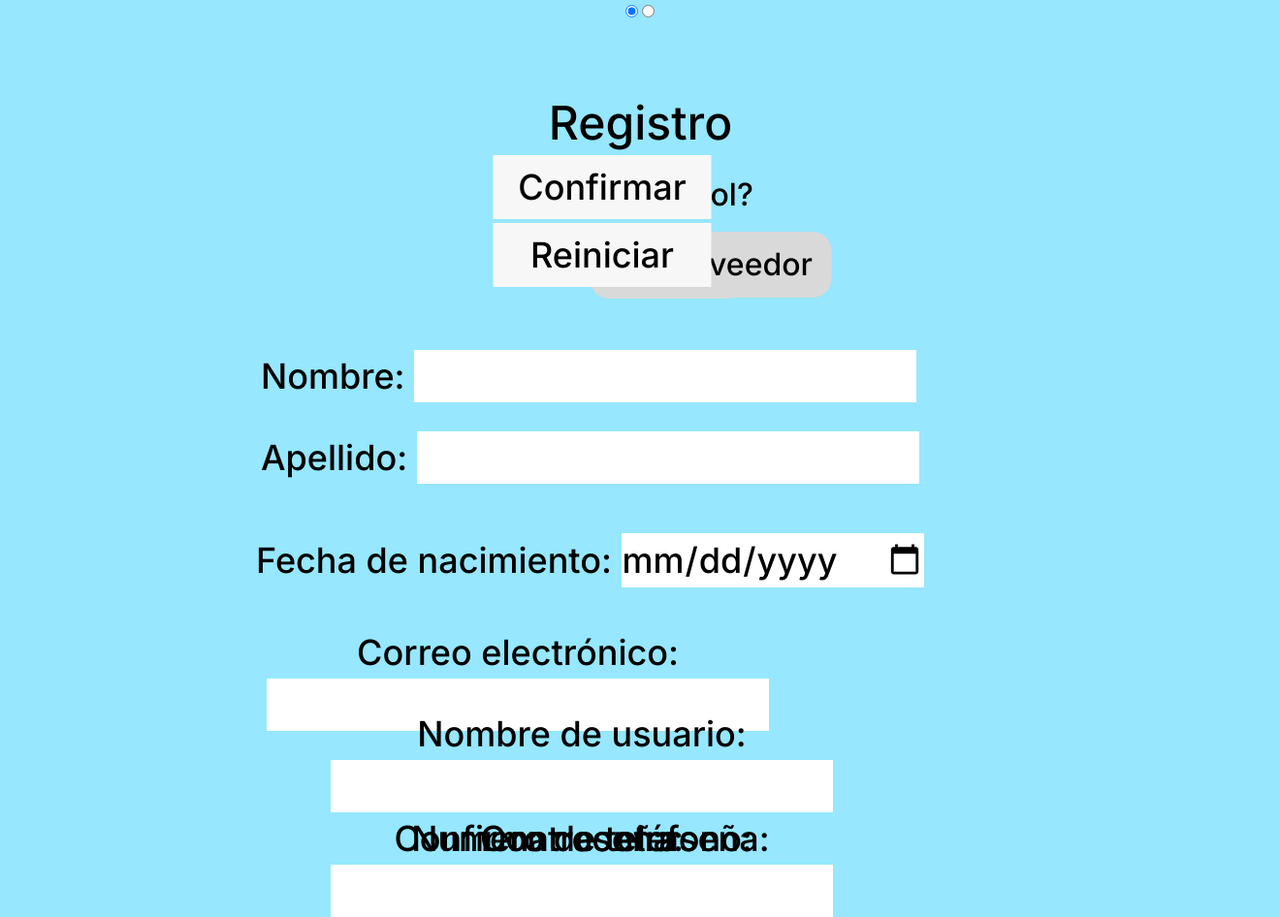
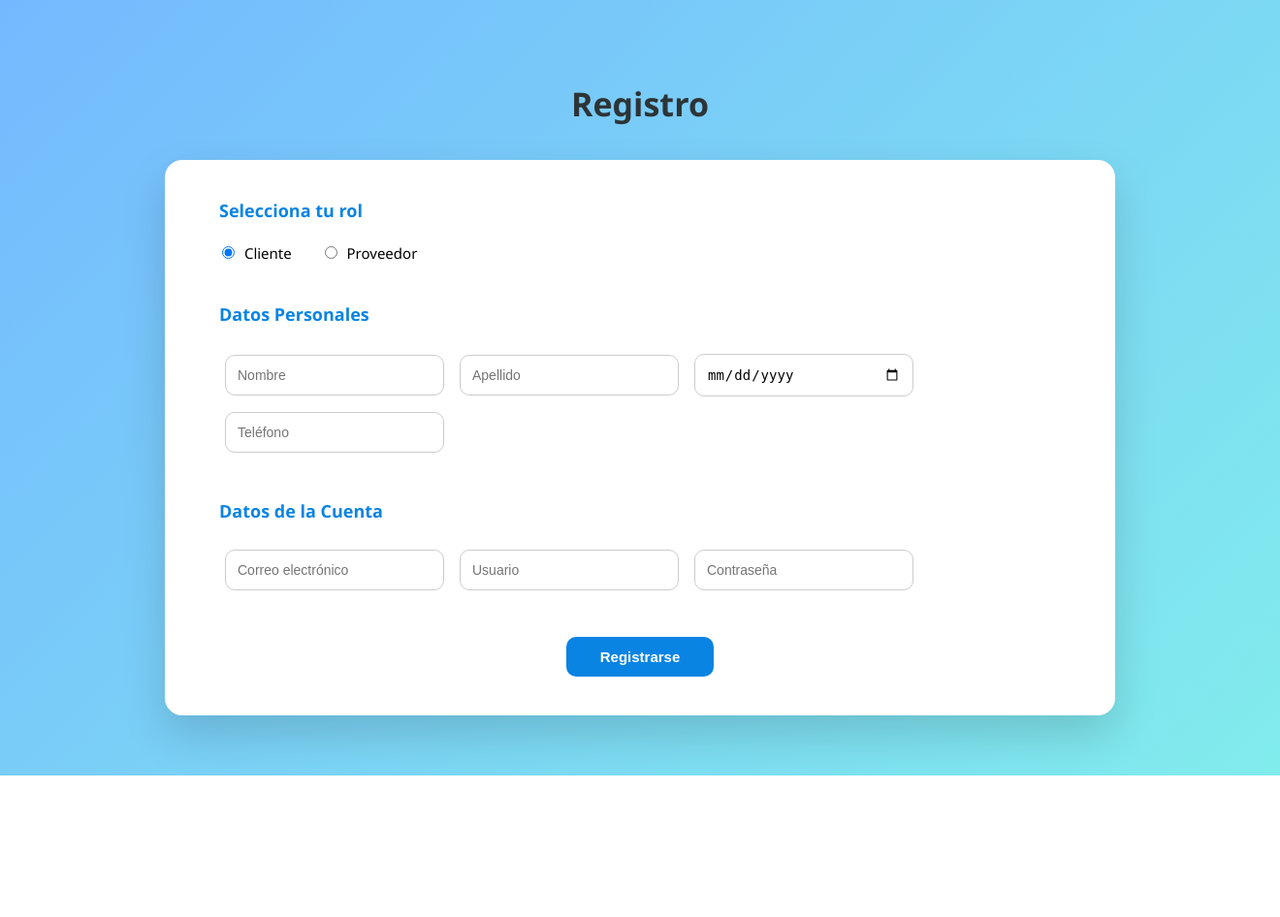
Before and after one commit to iiTzSebas/felskyel, a Django app: page /registro/ in a window 1320 px wide. Shown: the whole page at 97% size. After the commit the page ends 800 px from the top, so only its background shows below. Run offline with Django 5.2, Linux system fonts and the light colour scheme.

Commit message:
un cambio a los css de registro
tuve que cambiar los css de registro para que quedara bien

```diff
--- a/felskyel/appfel/static/appfel/css/registro.css
+++ b/felskyel/appfel/static/appfel/css/registro.css
@@ -1,248 +1,118 @@
-
-* {
-	--max-screen-size: 920;
+/* ===== BODY ===== */
+body {
+    margin: 0;
+    font-family: 'Segoe UI', Arial, sans-serif;
+    background: linear-gradient(135deg, #74b9ff, #81ecec);
+    display: flex;
+    justify-content: center;
+    align-items: center;
+    min-height: 100vh;
 }
 
-body {
-	background-color: #96e7ff;
-	--minContent: 0;
+/* ===== FORM ===== */
+form {
+    background: white;
+    width: 100%;
+    max-width: 900px;
+    padding: 40px;
+    border-radius: 18px;
+    box-shadow: 0 20px 45px rgba(0, 0, 0, 0.15);
 }
 
-.btn-b {
-	position: absolute;
-	display: flex;
-	font-size: 32px;
-	font-style: normal;
-	letter-spacing: 0px;
-	background-color: #d9d9d9;
-	padding: 10px 0;
-	border-radius: 20px;
-	--minContent: 161;
-	--hSizing: FIXED;
-	--vSizing: HUG;
-	--pConstraintHorizontal: MIN;
-	--pConstraintVertical: MIN;
+/* ===== TITULO ===== */
+h1 {
+    text-align: center;
+    margin-bottom: 35px;
+    font-size: 34px;
+    color: #2d3436;
 }
 
-
-
-/* group */
-
-.group {
-	position: absolute;
-	--min-font-size: 26; --max-font-size: 36; font-size: var(--interpolate);
-	text-align: right;
-	padding-right: 488px;
-	--minContent: 810;
-	--hSizing: HUG;
-	--vSizing: HUG;
-	--pConstraintHorizontal: MIN;
-	--pConstraintVertical: MIN;
+/* ===== FIELDSET ===== */
+fieldset {
+    border: none;
+    margin-bottom: 30px;
 }
 
-.group-subtitle {
-	position: relative; z-index: 1;
-	--minContent: 314;
-	--hSizing: HUG;
-	--vSizing: HUG;
-	--pConstraintHorizontal: MIN;
-	--pConstraintVertical: MIN;
-}
-/* end group*/
-
-
-.rect-a {
-	position: absolute; top: 7px;
-	width: calc(100% - 0px); height: 40px;
-	max-width: 810px;
-	background-color: #d9d9d9;
-	--minContent: 527;
-	--hSizing: FIXED;
-	--vSizing: FIXED;
-	--pConstraintHorizontal: MIN;
-	--pConstraintVertical: MIN;
+legend {
+    font-size: 18px;
+    font-weight: bold;
+    margin-bottom: 15px;
+    color: #0984e3;
 }
 
-.title-registro {
-	position: absolute; top: 91px; left: 341px; right: 340px;
-	text-align: center;
-
+/* ===== SECCIÓN ROL ===== */
+input[type="radio"] {
+    margin-right: 6px;
 }
 
-.line1 {
-	position: absolute; top: 286px; left: 50%;
-	translate: -50% 0;
-	margin-left: 103px;
-	width: 0; height: 22px;
-	flex-shrink: unset;
-	border-left: 3px solid #d9d9d9;
+label {
+    font-size: 15px;
+    margin-right: 25px;
+    cursor: pointer;
 }
 
-.btn-confirmar {
-	position: absolute; top: 160px; left: 50%;
-	translate: -50% 0;
-	margin-left: -39px;
-	width: 225px;
-	display: flex;
-	justify-content: center;
-	text-align: center;
-	background-color: #f7f7f7;
-	padding: 6px 9px;
-	color: black;
+/* ===== INPUTS EN FILA BONITA ===== */
+input[type="text"],
+input[type="email"],
+input[type="password"],
+input[type="date"] {
+    padding: 12px;
+    border-radius: 10px;
+    border: 1px solid #ccc;
+    margin: 8px;
+    width: 200px;
+    transition: 0.3s;
+    font-size: 14px;
 }
 
-.btn1 {
-	top: 240px; left: 590px;
-	translate: -50% 0;
-	margin-left: 99px;
-	width: 161px;
-	justify-content: center;
-	text-align: center;
-	padding-left: 25px;
-	padding-right: 25px;
+/* Efecto moderno */
+input:focus {
+    border-color: #0984e3;
+    outline: none;
+    box-shadow: 0 0 8px rgba(9, 132, 227, 0.4);
 }
 
-.subtitle-cual-es-tu {
-	position: absolute; top: 177px; left: 318px; right: 318px;
-	text-align: center;
-	--minContent: 284;
-	--hSizing: FILL;
-	--vSizing: HUG;
-	--pConstraintHorizontal: STRETCH;
-	--pConstraintVertical: MIN;
+/* ===== ORGANIZAR CAMPOS EN FILAS ===== */
+fieldset:nth-of-type(2),
+fieldset:nth-of-type(3) {
+    display: flex;
+    flex-wrap: wrap;
+    align-items: center;
 }
 
-.btn-proveedor {
-	top: 239px; left: 50%;
-	translate: -50% 0;
-	margin-left: 99px;
-	width: 197px;
-	justify-content: center;
-	text-align: center;
-	padding-left: 9px;
-	padding-right: 9px;
+/* ===== BOTÓN ===== */
+button {
+    display: block;
+    margin: 20px auto 0 auto;
+    padding: 12px 35px;
+    border: none;
+    border-radius: 10px;
+    background-color: #0984e3;
+    color: white;
+    font-weight: bold;
+    font-size: 15px;
+    cursor: pointer;
+    transition: 0.3s;
 }
 
-.subtitle-o {
-	position: absolute; top: 250px; left: 50%;
-	translate: -50% 0;
-	margin-left: -25px;
-	width: max-content;
-	text-align: left;
-	--minContent: -5;
-	--hSizing: HUG;
-	--vSizing: HUG;
-	--pConstraintHorizontal: CENTER;
-	--pConstraintVertical: MIN;
+button:hover {
+    background-color: #0652dd;
+    transform: translateY(-3px);
 }
 
-.group1 {
-	position: absolute; top: 361px; left: 20%;
-	height: 54px;
-	--min-font-size: 26; --max-font-size: 36; font-size: var(--interpolate);
-	text-align: center;
-	padding-left: 5px;
+/* ===== RESPONSIVE ===== */
+@media (max-width: 768px) {
+    fieldset:nth-of-type(2),
+    fieldset:nth-of-type(3) {
+        flex-direction: column;
+        align-items: stretch;
+    }
+
+    input[type="text"],
+    input[type="email"],
+    input[type="password"],
+    input[type="date"] {
+        width: 100%;
+        margin: 8px 0;
+    }
 }
-
-
-
-
-
-.group4 {
-	position: absolute; top: 445px; left: 20%;
-	height: 54px;
-	--min-font-size: 26; --max-font-size: 36; font-size: var(--interpolate);
-	padding-left: 5px;
-}
-
-
-.group5 {
-	position: absolute; top: 550px; left: 20%;
-	--min-font-size: 26; --max-font-size: 36; font-size: var(--interpolate);
-	text-align: center;
-	padding-right: 286px;
-
-
-}
-
-.rect1 {
-	left: 39px;
-	width: calc(100% - 78px);
-}
-
-.subtitle-fecha-de {
-	position: relative; z-index: 1;
-	width: 100%;
-	max-width: 563px;
-	--minContent: 563;
-	--hSizing: FIXED;
-	--vSizing: HUG;
-	--pConstraintHorizontal: MIN;
-	--pConstraintVertical: MIN;
-}
-
-.group6 {
-	position: absolute; top: 646px; left: 20%;
-	height: 54px;
-	--min-font-size: 26; --max-font-size: 36; font-size: var(--interpolate);
-	padding-right: 516px;
-}
-
-
-.btn-confirmar2 {
-	position: absolute; top: 230px; left: 50%;
-	translate: -50% 0;
-	margin-left: -39px;
-	width: 225px;
-	display: flex;
-	justify-content: center;
-	text-align: center;
-	background-color: #f7f7f7;
-	padding: 6px 9px;
-	color: black;
-}
-
-.subtitle-nombre-de-usuario {
-	position: absolute; z-index: 2; top: 742px; left: 39px;
-	text-align: right;
-	--minContent: 327;
-	--hSizing: HUG;
-	--vSizing: HUG;
-	--pConstraintHorizontal: MIN;
-	--pConstraintVertical: MIN;
-}
-
-.group7 {
-	position: absolute; top: 838px; left: 20%;
-	--min-font-size: 26; --max-font-size: 36; font-size: var(--interpolate);
-	text-align: center;
-	padding-right: 384px;
-}
-
-
-.group8 {
-	position: absolute; top: 730px; left: 20%;
-	--min-font-size: 26; --max-font-size: 36; font-size: var(--interpolate);
-	text-align: center;
-	padding-right: 384px;
-}
-
-
-
-.confirmar {
-	position: absolute; top: 931px; left: 31px;
-	width: calc(100% - 62px);
-	max-width: 810px;
-	text-align: center;
-	background-color: #d9d9d9;
-	padding: 0 6px;
-	--minContent: 810;
-	--hSizing: FIXED;
-	--vSizing: HUG;
-	--pConstraintHorizontal: MIN;
-	--pConstraintVertical: MIN;
-}
-
-div{
-	text-align: center;
-}
--- a/felskyel/appfel/templates/registro.html
+++ b/felskyel/appfel/templates/registro.html
@@ -2,77 +2,53 @@
 <!DOCTYPE html>
 <html lang="es">
 <head>
-  <meta charset="utf-8" />
-	<meta name="viewport" content="width=device-width, initial-scale=1, shrink-to-fit=no">
-	<link href="https://fonts.googleapis.com/css2?family=Inter:ital,wght@0,100;0,300;0,400;0,500;0,700;0,900;1,100;1,300;1,400;1,500;1,700;1,900&display=swap" rel="stylesheet">
-	<link rel="stylesheet" href="{% static 'css/reset.css' %}" />
-	<link rel="stylesheet" href="{% static 'css/global.css' %}" />
-	<link rel="stylesheet" href="{% static 'css/registro.css' %}" />
-	<title>Registro</title>
+    <meta charset="UTF-8">
+    <title>Registro</title>
+    <link rel="stylesheet" href="{% static 'appfel/css/registro.css' %}">
+</head>
+<body>
 
-</head>
+<div class="container">
+    <h1>Registro</h1>
 
-<body>
-	<h1 class="title-registro title2">Registro</h1>
+    <form method="POST">
+        {% csrf_token %}
 
+        <fieldset>
+            <legend>Selecciona tu rol</legend>
 
+            <label>
+                <input type="radio" name="rol" value="cliente" checked>
+                Cliente
+            </label>
 
-		<div class="form-group">
-			<h2 class="subtitle-cual-es-tu subtitle3">¿Cuál es tu rol?</h2>
-			<div class="role-selection">
-				<input type="radio" id="cliente" name="rol" value="cliente" checked>
-				<label for="cliente" class="btn-b btn1 hover-dark">Cliente</label>
+            <label>
+                <input type="radio" name="rol" value="proveedor">
+                Proveedor
+            </label>
+        </fieldset>
 
-				<input type="radio" id="proveedor" name="rol" value="proveedor">
-				<label for="proveedor" class="btn-b btn-proveedor hover-dark">Proveedor</label>
-			</div>
-		</div>
+        <fieldset>
+            <legend>Datos Personales</legend>
 
-		<div class="form-group group1">
-			<label for="fname">Nombre:</label>
-			<input type="text" id="fname" name="fname" required>
-		</div>
+            <input type="text" name="nombre" placeholder="Nombre" required>
+            <input type="text" name="apellido" placeholder="Apellido" required>
+            <input type="date" name="fecha_nacimiento" required>
+            <input type="text" name="telefono" placeholder="Teléfono" required>
+        </fieldset>
 
-		<div class="form-group group4">
-			<label for="lname">Apellido:</label>
-			<input type="text" id="lname" name="lname" required>
-		</div>
+        <fieldset>
+            <legend>Datos de la Cuenta</legend>
 
-		<div class="form-group group5">
-			<label for="birthday">Fecha de nacimiento:</label>
-			<input type="date" id="birthday" name="birthday">
-		</div>
+            <input type="email" name="email" placeholder="Correo electrónico" required>
+            <input type="text" name="username" placeholder="Usuario" required>
+            <input type="password" name="password" placeholder="Contraseña" required>
+        </fieldset>
 
-		<div class="form-group group6">
-			<label for="email">Correo electrónico:</label>
-			<input type="email" id="email" name="email" required>
-		</div>
+        <button type="submit">Registrarse</button>
 
-		<div class="form-group group7">
-			<label for="phone">Numero de teléfono:</label>
-			<input type="tel" id="phone" name="phone" required>
-		</div>
+    </form>
+</div>
 
-		<div class="form-group group8">
-			<label for="username">Nombre de usuario:</label>
-			<input type="text" id="username" name="username" required>
-		</div>
-
-		<div class="form-group group7">
-			<label for="pwd">Contraseña:</label>
-			<input type="password" id="pwd" name="pwd" required>
-		</div>
-
-		<div class="form-group group7">
-			<label for="pwd_confirm">Confirmar contraseña:</label>
-			<input type="password" id="pwd_confirm" name="pwd_confirm" required>
-		</div>
-
-		<div class="form-actions">
-			<button type="submit" class="btn-confirmar text2 hover-dark">Confirmar</button>
-			<button type="reset" class="btn-confirmar2 text2 hover-dark">Reiniciar</button>
-		</div>
-	</form>
 </body>
-
 </html>
```
